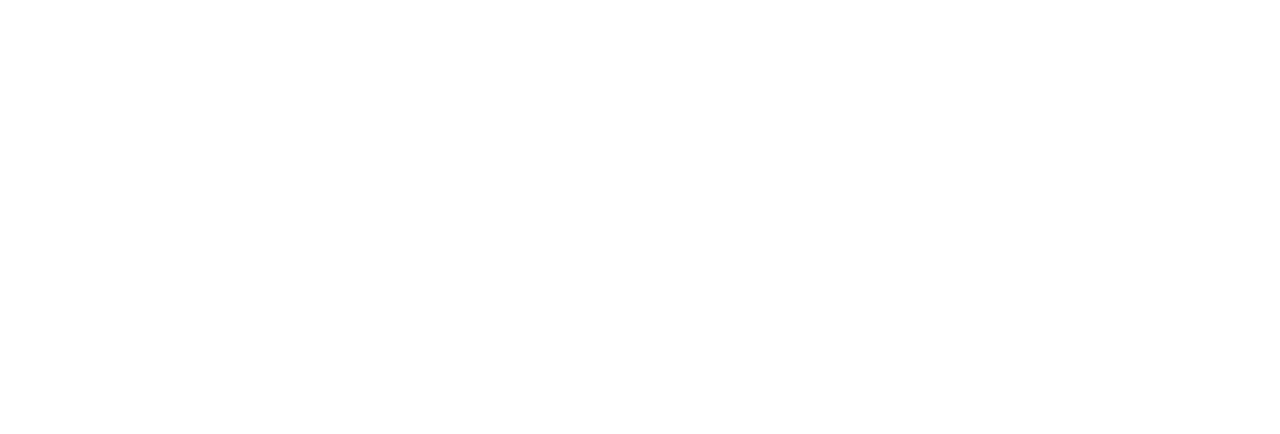
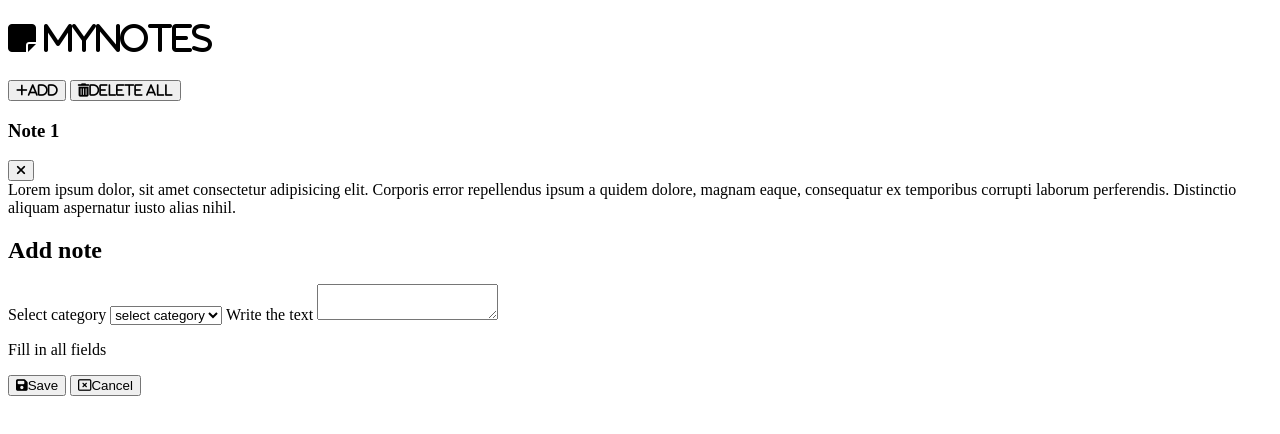
Before and after one commit to OlgaZha/notes, a plain HTML site: page index.html in a window 1280 px wide. Drawn offline with Linux system fonts and the light colour scheme.

Commit message:
adding the HTML structure

```diff
--- a/index.html
+++ b/index.html
@@ -6,12 +6,56 @@
     <meta name="viewport" content="width=device-width, initial-scale=1.0">
     <title>Walidator formularza</title>
     <link href="">
+    <link href="https://fonts.googleapis.com/css2?family=Montserrat:ital,wght@0,100..900;1,100..900&display=swap"
+    rel="stylesheet">
     <script src="https://kit.fontawesome.com/d7814f0277.js" crossorigin="anonymous"></script>
     <link rel="stylesheet" href="style.css">
 </head>
 
 <body>
+    <div class="menu">
+        <h1><i class="fas fa-sticky-note"> MyNotes</i></h1>
 
+        <div class="menu-buttons">
+            <button class="add icon"><i class="fas fa-plus">Add</i></button>
+            <button class="delete-all icon"><i class="fas fa-trash-alt">Delete all</i></button>
+        </div>
+    </div>
+
+    <div class="note-area">
+        <div class="note">
+            <div class="note-header">
+                <h3 class="note-title">Note 1</h3>
+                <button class="delete-note">
+                    <i class="fas fa-times icon"></i>
+                </button>
+            </div>
+            <div class="note-body">
+                Lorem ipsum dolor, sit amet consectetur adipisicing elit. Corporis error repellendus ipsum a quidem dolore, magnam eaque, consequatur ex temporibus corrupti laborum perferendis. Distinctio aliquam aspernatur iusto alias nihil.
+            </div>
+        </div>
+    </div>
+
+    <div class="note-panel">
+        <h2>Add note</h2>
+        <label for="category">Select category</label>
+        <select id="category">
+            <option value="0" disabled selected> select category</option>
+            <option value="1">Shopping</option>
+            <option value="1">Work</option>
+            <option value="1">Other</option>
+        </select>
+
+        <label for="text">Write the text</label>
+        <textarea id="text"></textarea>
+
+        <p class="error">Fill in all fields</p>
+
+        <div class="panel-buttons">
+            <button class="save icon"><i class="fas fa-save"></i>Save</button>
+            <button class="cancel icon"><i class="far fa-window-close"></i>Cancel</button>
+        </div>
+    </div>
 
     <script src="/script.js"></script>
 </body>
```
